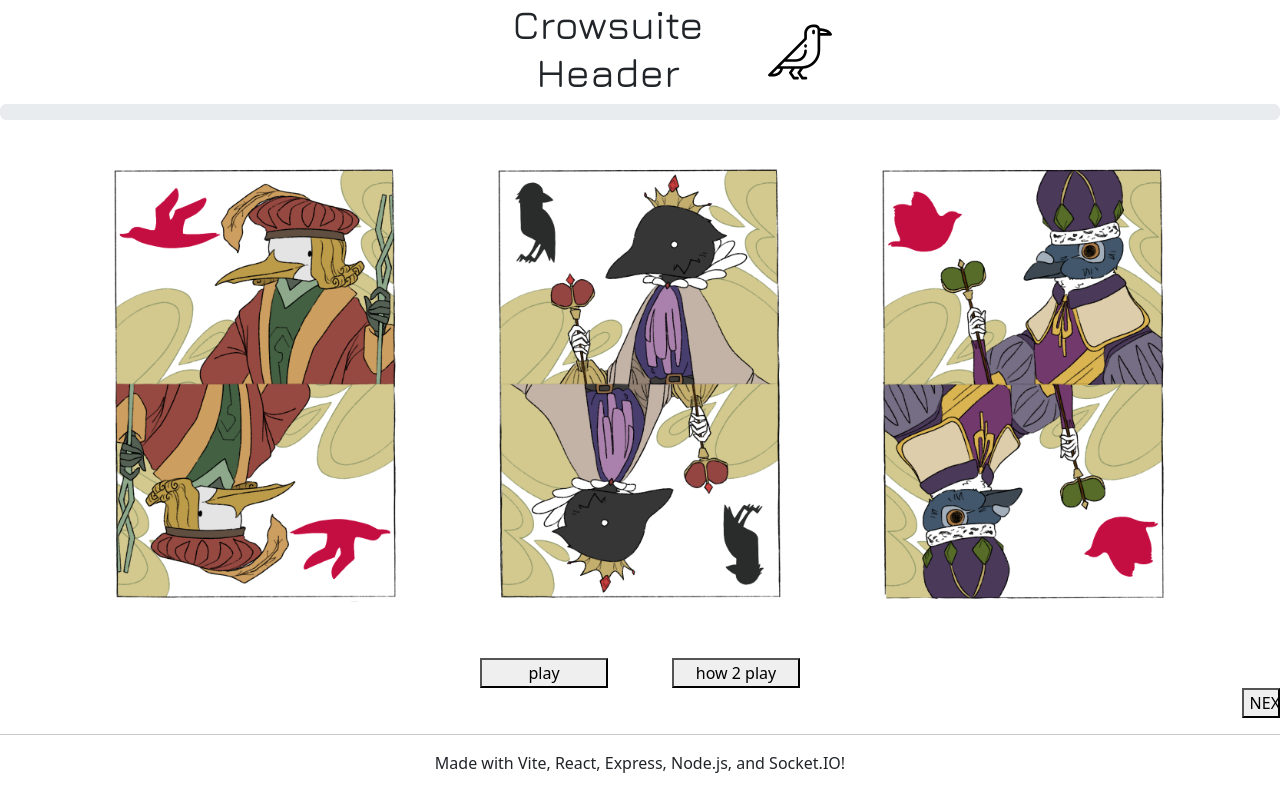
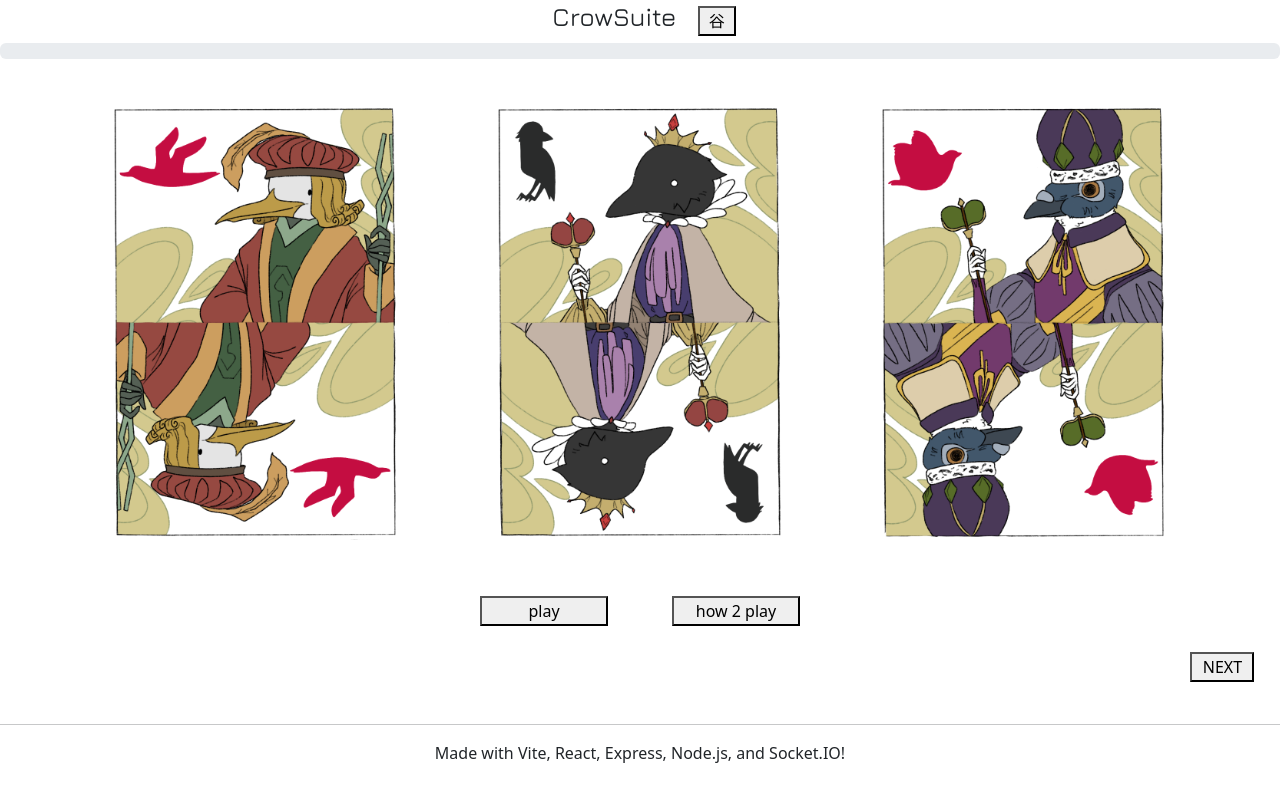
Before and after one commit to Citralyn/CrowSuite, a React (Vite) app in the folder crowsuitevite/: page / in a window 1280 px wide. Built offline with nearby package versions, Linux system fonts and the light colour scheme; no server answers.

Commit message:
added home button and modified vite build settings to include main jsx file

```diff
--- a/crowsuitevite/src/App.jsx
+++ b/crowsuitevite/src/App.jsx
@@ -14,7 +14,6 @@ function App() {
     const [gameWinner, setGameWinner] = useState("temp");
     const [gNum, setGNum] = useState(0);
     const [pNum, setPNum] = useState(0);
-
 
     useEffect(() => {
         socket.on('connect', () => {
@@ -39,6 +38,11 @@ function App() {
         socket.on('startGame', () => {
             setGamePage(3);
         })
+
+        socket.on('goHome', () => {
+            setGamePage(0);
+        })
+
     }, []);
 
     useEffect(() => {
@@ -91,6 +95,10 @@ function App() {
     if (gamePage == 0) {
         return(
             <>
+                <div className="homeButton">
+                    <h1>CrowSuite</h1>
+                    <button onClick={() =>{changeGamePage(0)}}>⾕</button>
+                </div>
                 <ProgressBar now={gamePage * 20}></ProgressBar>
                 <FrontPage changePageFunction={changeGamePage}></FrontPage>
                 <div className="cheatButton">
@@ -101,6 +109,10 @@ function App() {
     } else if (gamePage == 1) {
         return(
             <>
+                <div className="homeButton">
+                    <h1>CrowSuite</h1>
+                    <button onClick={() =>{changeGamePage(0)}}>⾕</button>
+                </div>
                 <ProgressBar now={gamePage * 20}></ProgressBar>
                 <LoginPage playerSocket={socket} changePageFunction={changeGamePage}></LoginPage>
                 <div className="cheatButton">
@@ -111,6 +123,10 @@ function App() {
     } else if (gamePage == 2) {
         return(
             <>
+                <div className="homeButton">
+                    <h1>CrowSuite</h1>
+                    <button onClick={() =>{changeGamePage(0)}}>⾕</button>
+                </div>
                 <ProgressBar now={gamePage * 20}></ProgressBar>
                 <WaitingRoomPage playerSocket={socket} gameNumber={gNum}></WaitingRoomPage>
                 <div className="cheatButton">
@@ -121,6 +137,10 @@ function App() {
     } else if (gamePage == 3) {
         return(
             <>
+                <div className="homeButton">
+                    <h1>CrowSuite</h1>
+                    <button onClick={() =>{changeGamePage(0)}}>⾕</button>
+                </div>
                 <ProgressBar now={gamePage * 20}></ProgressBar>
                 <GamePage playerSocket={socket} gameNumber={gNum} playerNumber={pNum}></GamePage>
                 <div className="cheatButton">
@@ -132,6 +152,10 @@ function App() {
         return(
 
             <>
+                <div className="homeButton">
+                    <h1>CrowSuite</h1>
+                    <button onClick={() =>{changeGamePage(0)}}>⾕</button>
+                </div>
                 <ProgressBar now={gamePage * 20}></ProgressBar>
                 <ResultsPage winner={gameWinner}></ResultsPage>
                 <div className="playAgain">
@@ -145,6 +169,10 @@ function App() {
     } else if (gamePage == 5) {
         return(
             <>
+                <div className="homeButton">
+                    <h1>CrowSuite</h1>
+                    <button onClick={() =>{changeGamePage(0)}}>⾕</button>
+                </div>
                 <ProgressBar now={gamePage * 20}></ProgressBar>
                 <TutorialPage></TutorialPage>
                 <div className="cheatButton">
--- a/crowsuitevite/src/components/Header.jsx
+++ b/crowsuitevite/src/components/Header.jsx
@@ -1,12 +1,12 @@
+
 import '../css/Components.css'
-import crowLogo from '../assets/crow.svg'
+import crowLogo from '../assets/crow_logo.png'
 
 export default function Header() {
+
       return (
         <>
         <div className="header">
-          <h1>Crowsuite Header</h1>
-          <img src={crowLogo}></img>
         </div>
         </>
       );
--- a/crowsuitevite/src/css/Components.css
+++ b/crowsuitevite/src/css/Components.css
@@ -10,8 +10,21 @@
 .header > h1 {
     width: 25%;
 }
-.header > img {
-    width: 5%;
+
+.homeButton {
+    justify-content: center;
+    align-items: center;
+    display: flex;
+}
+
+.homeButton h1 {
+    font-family: "Jura";
+    font-size: 2vw;
+    width: 12vw;
+}
+.homeButton button {
+    margin: 0.5vw;
+    width: 3vw;
 }
 
 .footer {
@@ -100,27 +113,3 @@
 .playerCard:hover {
     background-color: gold;
 }
-/*
-.playingCardx {
-    background-color: red;
-    display: grid;
-    grid-template-rows: 50px 50px 50px 50px 50px 50px 50px;
-    grid-template-columns: 50px 150px 50px;
-     grid-template-areas:
-        "cardNumber . ."
-        "cardSuit . ."
-        ". centralImage ."
-        ". centralImage ."
-        ". centralImage ."
-         ". . cardSuit2"
-         ". . cardNumber2";
-}
-
-.playingCardx > .centralImage {
-    background-color: white;
-    grid-column: 2;
-    grid-row: 3;
-    grid-row: 4;
-
-}
-*/
--- a/crowsuitevite/src/css/Main.css
+++ b/crowsuitevite/src/css/Main.css
@@ -5,8 +5,10 @@
     justify-content: right;
 }
 
+
 .cheatButton button {
-    width: 3vw;
+    width: 5vw;
+    margin: 2vw;
 }
 
 .playAgain {
--- a/crowsuitevite/vite.config.js
+++ b/crowsuitevite/vite.config.js
@@ -1,8 +1,13 @@
 import { defineConfig } from 'vite'
+import { dirname, resolve } from 'node:path'
+import { fileURLToPath } from 'node:url'
 import react from '@vitejs/plugin-react'
 
+const __dirname = dirname(fileURLToPath(import.meta.url))
+
 // https://vite.dev/config/
-export default defineConfig({
+export default defineConfig(
+  {
   plugins: [react()],
   server: {
     proxy: {
@@ -14,5 +19,15 @@ export default defineConfig({
       },
     }
   }
-
-})
+},
+{
+  build: {
+    rollupOptions: {
+      input: {
+        main: resolve(__dirname, 'index.html'),          // Entry point for HTML
+        js: resolve(__dirname, 'src/main.jsx'),          // Entry point for main JSX file
+      },
+    },
+  },
+}
+)
```
